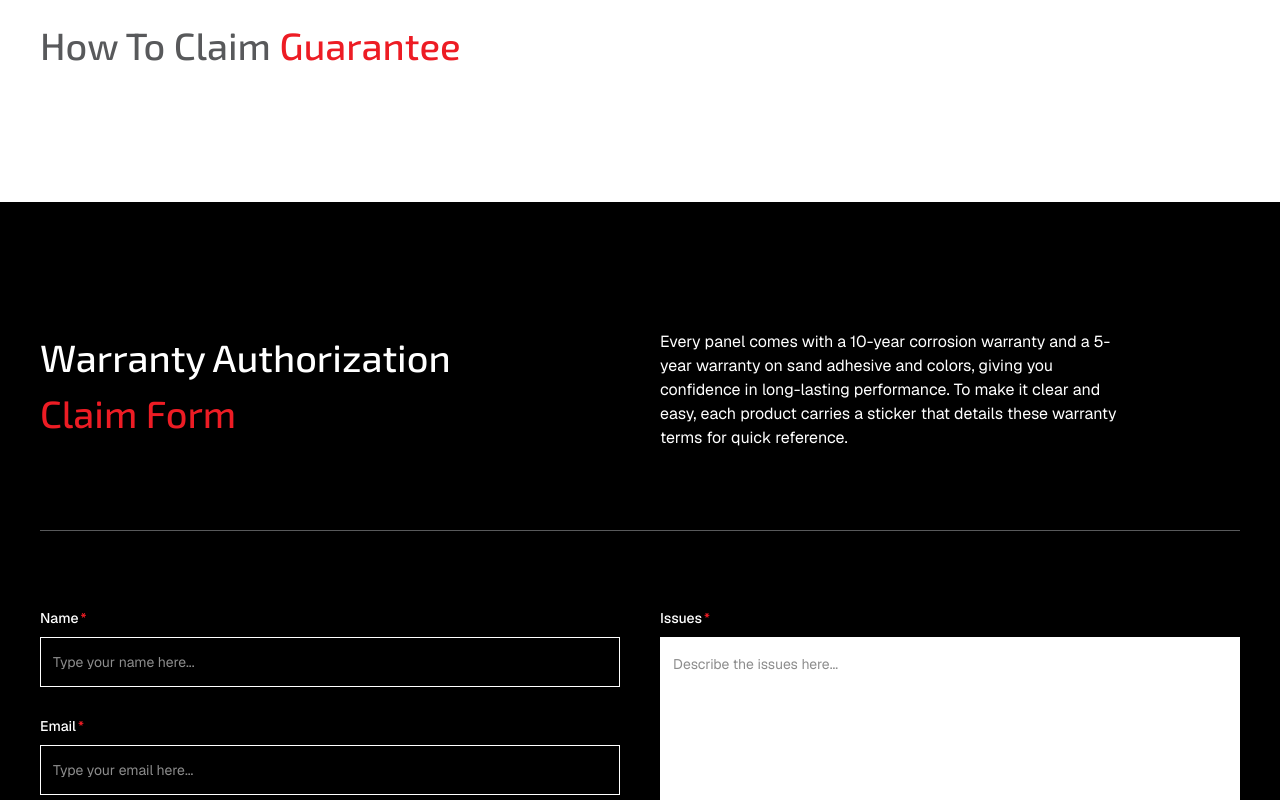
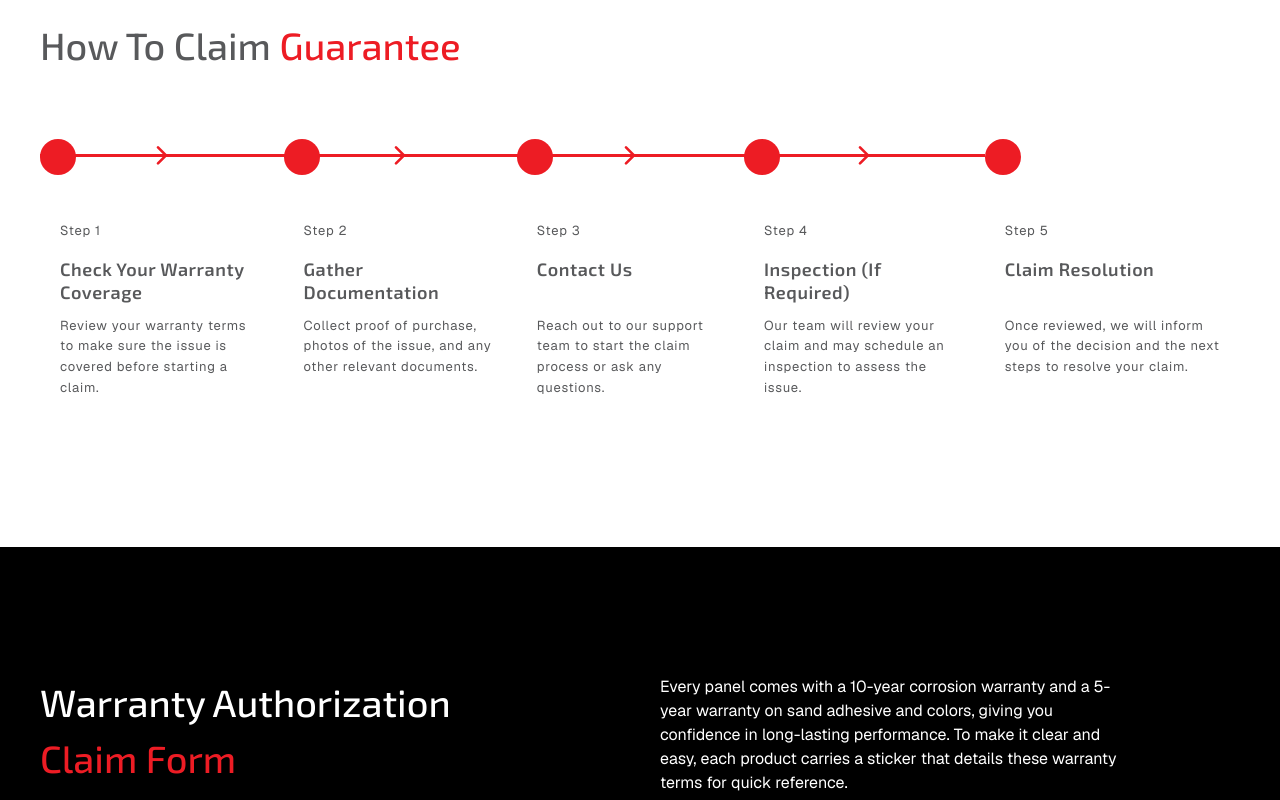
Before and after one commit to cometroof/comet-web, a Next.js app: page /en/guarantee in a window 1280 px wide. Shown: the part 680-1480 px from the top of the page. Built offline with nearby package versions, Linux system fonts and the light colour scheme; no server answers; what react-google-recaptcha-v3 would draw is missing.

Commit message:
Add Guarantee section

```diff
--- a/src/app/[lang]/globals.css
+++ b/src/app/[lang]/globals.css
@@ -13,6 +13,7 @@
   --app-mid-gray: #8d8d8d;
   --app-light-gray: #e6e7e8;
   --app-white: #ffffff;
+  --header-height: 84px;
 
   /* Shadcn Theme Variables */
   --radius: 0.65rem;
--- a/src/app/[lang]/guarantee/page.tsx
+++ b/src/app/[lang]/guarantee/page.tsx
@@ -1,6 +1,13 @@
+import { ParamsLang } from "../types-general";
 import Guarantee__ClaimForm from "./claim-form";
+import Guarantee__Steps from "./steps";
 
-export default function Guarantee() {
+export default async function Guarantee({
+  params,
+}: {
+  params: Promise<ParamsLang>;
+}) {
+  const { lang } = await params;
   return (
     <>
       <section className="sticky top-header h-[calc(566px-80px)] bg-dash">
@@ -25,14 +32,15 @@ export default function Guarantee() {
           </div>
         </div>
       </section>
-      <section className="outer-wrapper !py-32 bg-app-white">
+      <section className="relative  outer-wrapper !py-32 bg-app-white">
         <div className="inner-wrapper">
-          <h2 className="text-heading1 span-inner-red">
+          <h2 className="text-heading1 span-inner-red w-1/3 lg:w-full">
             How To Claim <span>Guarantee</span>
           </h2>
+          <Guarantee__Steps lang={lang} />
         </div>
       </section>
-      <section className="outer-wrapper bg-black text-app-white !py-32">
+      <section className="relative  outer-wrapper bg-black text-app-white !py-32">
         <div className="inner-wrapper">
           <div className="flex flex-col lg:flex-row gap-10 items-start pb-20 border-b border-app-gray">
             <div className="w-full lg:w-1/2">
--- /dev/null
+++ b/src/app/[lang]/guarantee/steps.tsx
@@ -0,0 +1,58 @@
+import { ChevronRight } from "lucide-react";
+import { ParamsLang } from "../types-general";
+
+const en = [
+  {
+    name: "Check Your Warranty Coverage",
+    description:
+      "Review your warranty terms to make sure the issue is covered before starting a claim.",
+  },
+  {
+    name: "Gather Documentation",
+    description:
+      "Collect proof of purchase, photos of the issue, and any other relevant documents.",
+  },
+  {
+    name: "Contact Us",
+    description:
+      "Reach out to our support team to start the claim process or ask any questions.",
+  },
+  {
+    name: "Inspection (If Required)",
+    description:
+      "Our team will review your claim and may schedule an inspection to assess the issue.",
+  },
+  {
+    name: "Claim Resolution",
+    description:
+      "Once reviewed, we will inform you of the decision and the next steps to resolve your claim.",
+  },
+];
+
+const steps = { en, id: en };
+
+export default function Guarantee__Steps({ lang }: ParamsLang) {
+  const _lang = lang || "en";
+  const loops = steps[_lang];
+
+  return (
+    <div className="flex flex-col lg:flex-row mt-20">
+      {loops.map((l, i) => (
+        <div
+          key={i}
+          className="border-l-[3px] border-l-primary last:border-l-transparent lg:border-l-0  lg:border-t-[3px] lg:border-t-primary lg:last:border-t-transparent p-5 pl-10 pt-0 pb-10 lg:pb-5 lg:pl-5 lg:pt-16 relative group"
+        >
+          {/*{i < loops.length - 1 && (*/}
+          <div className="size-9 rounded-full bg-primary absolute left-0 -translate-x-[50%] top-0 lg:translate-x-[0] lg:-translate-y-[50%] text-app-white flex items-center justify-center"></div>
+          <div className="hidden lg:block text-primary  absolute top-0 left-[50%] -translate-x-[50%] -translate-y-[55%] group-last:hidden">
+            <ChevronRight className="size-8" />
+          </div>
+          {/*)}*/}
+          <div className="text-caption">Step {i + 1}</div>
+          <div className="mt-4 text-subheading h-12">{l.name}</div>
+          <div className="mt-2.5 text-caption">{l.description}</div>
+        </div>
+      ))}
+    </div>
+  );
+}
```
